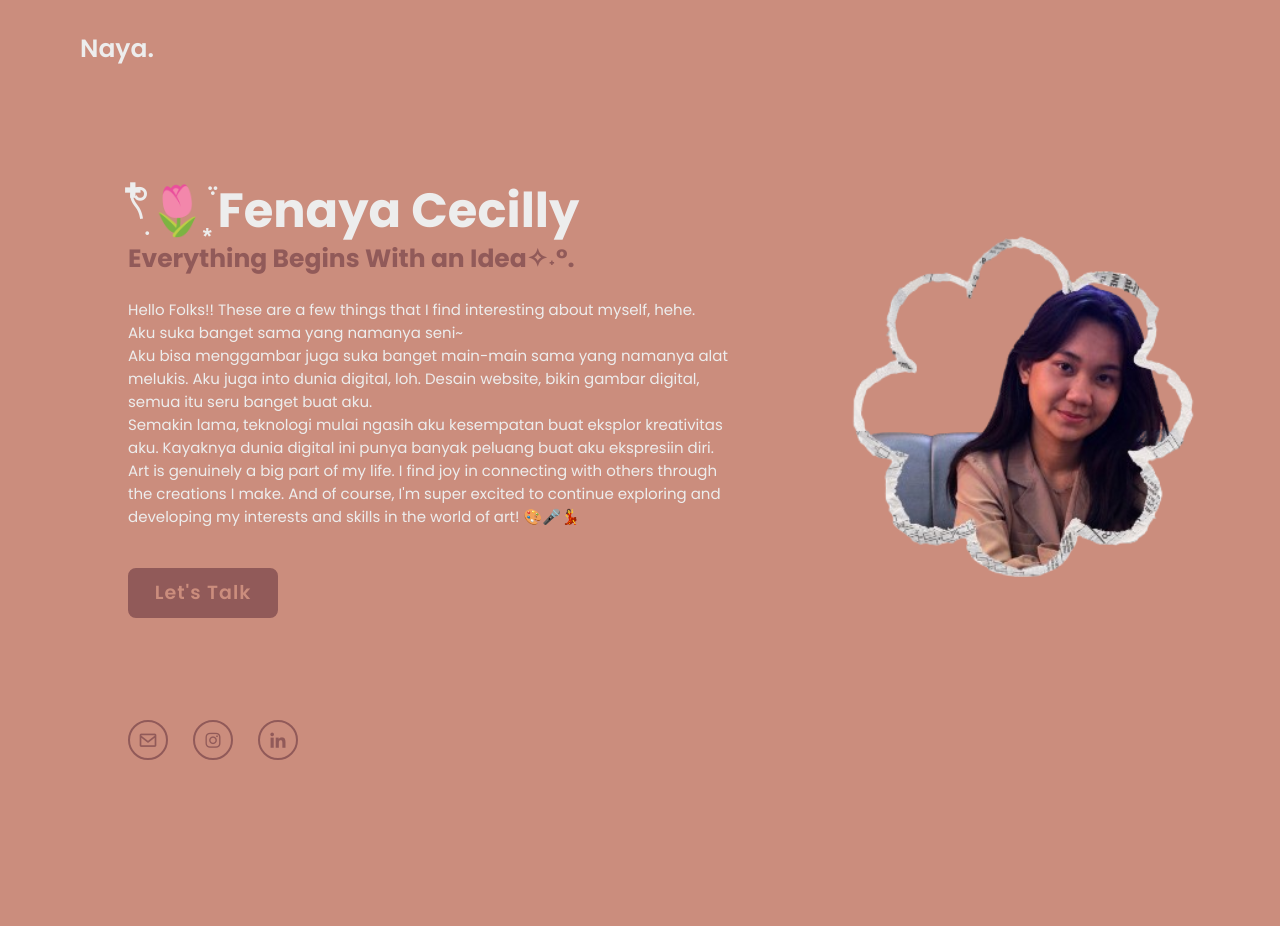
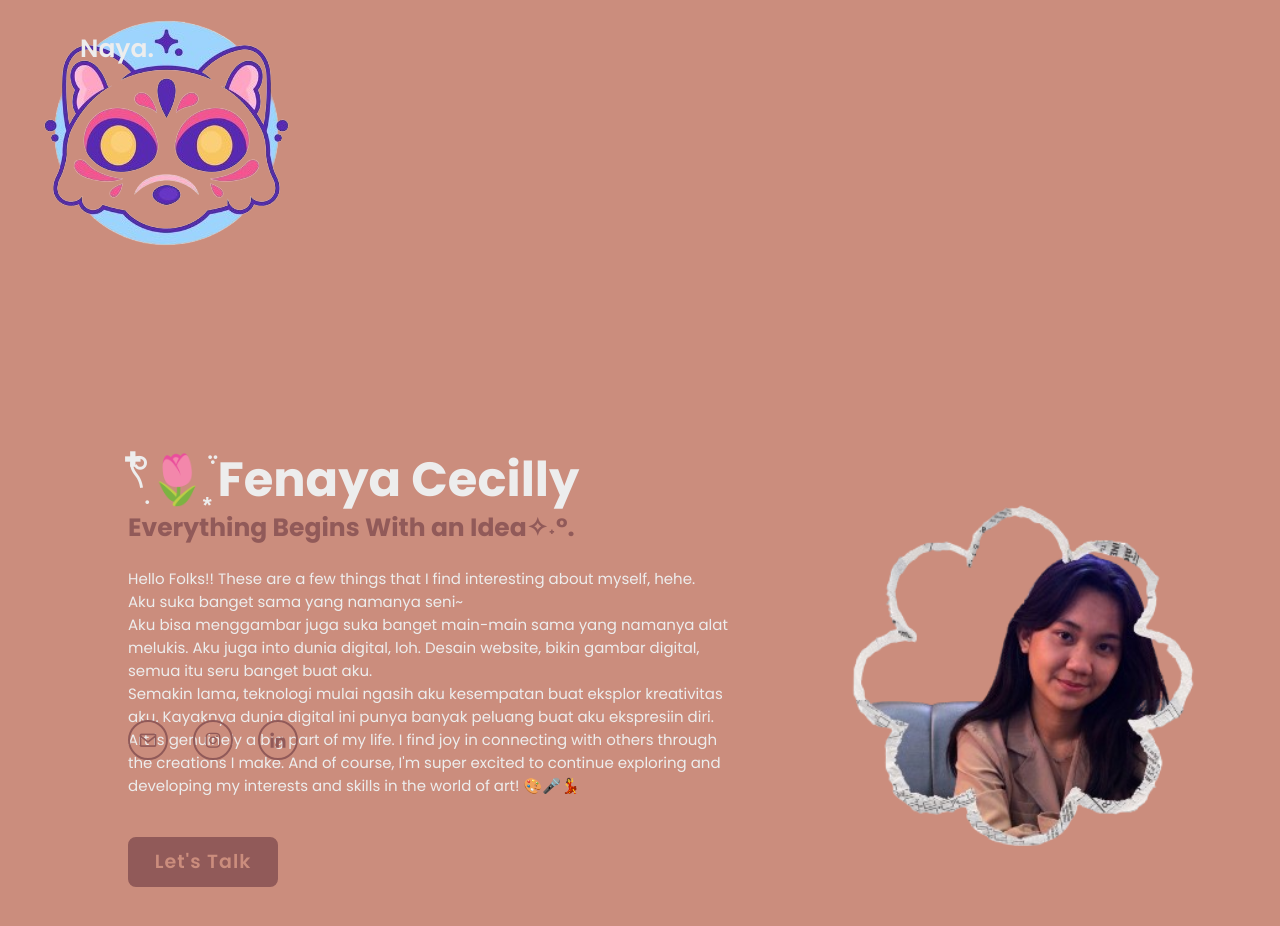
Before and after one commit to nayacn/nayacn, a plain HTML site: page index.html in a window 1280 px wide. Before the commit the page ends 800 px from the top, so only its background shows below. Drawn offline with nearby package versions, Linux system fonts and the light colour scheme.

Commit message:
index.html

```diff
--- a/index.html
+++ b/index.html
@@ -14,6 +14,8 @@
 
         </nav>
     </header>
+
+    <img src=./images/logo.png>
 
 <section class="home">
     <div class="home-content">
```
